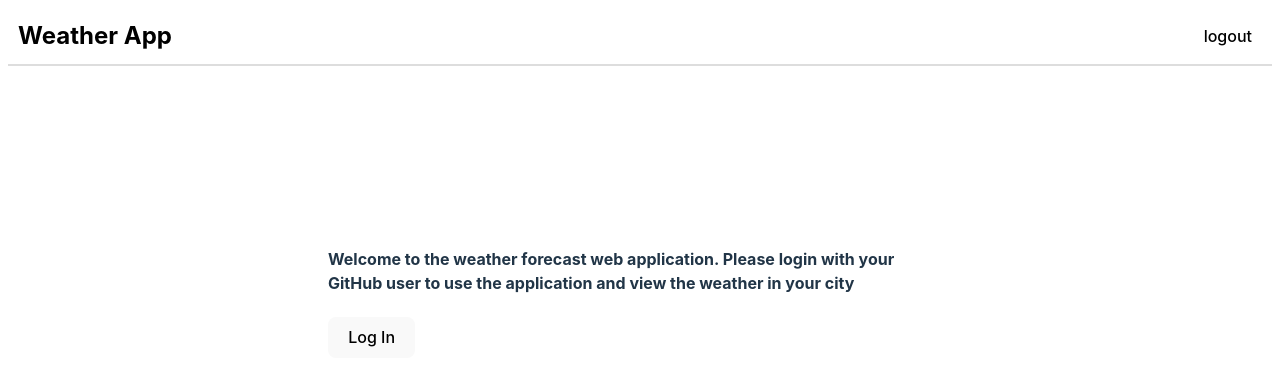
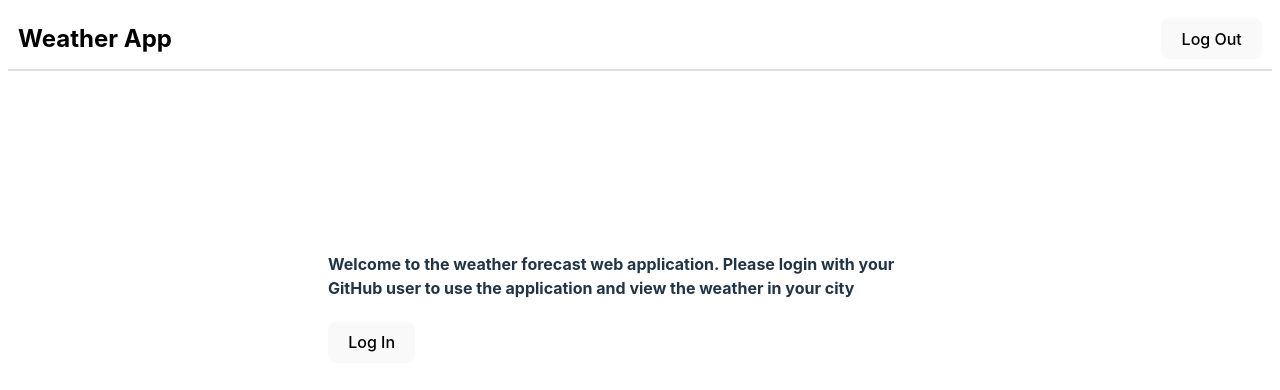
Before and after one commit to captainalbert/ehrlichApplication, a React (Vite) app in the folder ehrlich-weather-app/: page / in a window 1280 px wide. Shown: the top 390 px of the page. Built offline with nearby package versions, Linux system fonts and the light colour scheme.

Commit message:
Implement logout

```diff
--- /dev/null
+++ b/ehrlich-weather-app/src/components/LoginButton/LogoutButton.tsx
@@ -0,0 +1,18 @@
+import React from "react";
+import { useAuth0 } from "@auth0/auth0-react";
+
+const LogoutButton = () => {
+  const { logout } = useAuth0();
+
+  return (
+    <button
+      onClick={() =>
+        logout({ logoutParams: { returnTo: window.location.origin } })
+      }
+    >
+      Log Out
+    </button>
+  );
+};
+
+export default LogoutButton;
--- a/ehrlich-weather-app/src/components/NavBar/NavBar.tsx
+++ b/ehrlich-weather-app/src/components/NavBar/NavBar.tsx
@@ -8,6 +8,7 @@ import React, { useState } from "react";
 
 // styles
 import "./NavBar.css";
+import LogoutButton from "../LoginButton/LogoutButton";
 
 interface NavbarProps {
   isAuthenticated: boolean;
@@ -37,9 +38,10 @@ const Navbar: React.FC<NavbarProps> = ({ isAuthenticated = true }) => {
         {/* Logout element */}
         {isAuthenticated && (
           <div className={`navbar-links ${isNavbarOpen ? "open" : ""}`}>
-            <a href="/" className="navbar-link" onClick={toggleNavbar}>
+            {/* <a href="/" className="navbar-link" onClick={toggleNavbar}>
               logout
-            </a>
+            </a> */}
+            <LogoutButton />
           </div>
         )}
       </div>
```
